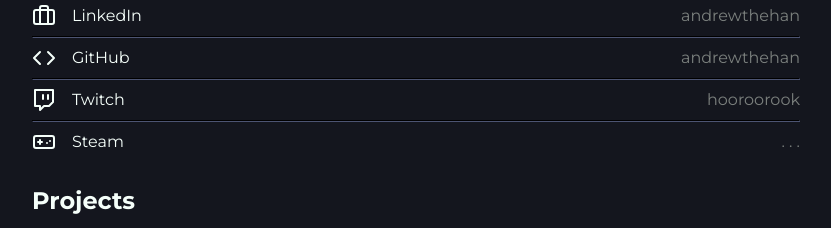
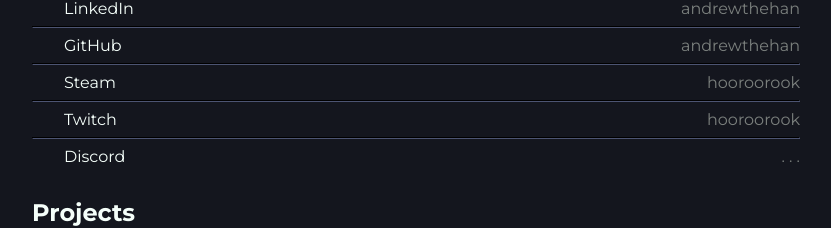
Before and after one commit to andrewthehan/andrewhan.dev, a SvelteKit app: page / in a window 1280 px wide. Shown: the part 258-486 px from the top of the page, without its empty margins (224-1055 px from the left). Built offline with nearby package versions, Linux system fonts and the light colour scheme; some icons are missing.

Commit message:
Add discord link. Update to use unplugin-icons.

```diff
--- a/package.json
+++ b/package.json
@@ -14,6 +14,8 @@
   },
   "devDependencies": {
     "@eslint/compat": "^1.2.3",
+    "@iconify-json/lucide": "^1.2.18",
+    "@iconify-json/simple-icons": "^1.2.15",
     "@sveltejs/adapter-static": "^3.0.6",
     "@sveltejs/kit": "^2.9.0",
     "@sveltejs/vite-plugin-svelte": "^5.0.0",
@@ -21,13 +23,13 @@
     "eslint-config-prettier": "^9.1.0",
     "eslint-plugin-svelte": "^2.36.0",
     "globals": "^15.0.0",
-    "lucide-svelte": "^0.465.0",
     "prettier": "^3.3.2",
     "prettier-plugin-svelte": "^3.2.6",
     "svelte": "^5.0.0",
     "svelte-check": "^4.0.0",
     "typescript": "^5.0.0",
     "typescript-eslint": "^8.0.0",
+    "unplugin-icons": "^0.21.0",
     "vite": "^6.0.0"
   }
 }
--- a/src/app.d.ts
+++ b/src/app.d.ts
@@ -1,3 +1,5 @@
+import "unplugin-icons/types/svelte";
+
 // See https://svelte.dev/docs/kit/types#app.d.ts
 // for information about these interfaces
 declare global {
--- a/src/routes/+page.svelte
+++ b/src/routes/+page.svelte
@@ -1,46 +1,53 @@
 <script lang="ts">
-  import AtSign from "lucide-svelte/icons/at-sign";
-  import Briefcase from "lucide-svelte/icons/briefcase";
-  import Brush from "lucide-svelte/icons/brush";
-  import CheckCircle from "lucide-svelte/icons/check-circle";
-  import Code from "lucide-svelte/icons/code";
-  import Gamepad from "lucide-svelte/icons/gamepad";
-  import ListMusic from "lucide-svelte/icons/list-music";
-  import Piano from "lucide-svelte/icons/piano";
-  import Twitch from "lucide-svelte/icons/twitch";
+  import Link from "$lib/Link.svelte";
+  import AtSignIcon from "virtual:icons/lucide/at-sign";
+  import BrushIcon from "virtual:icons/lucide/brush";
+  import CircleCheckBigIcon from "virtual:icons/lucide/circle-check-big";
+  import ListMusicIcon from "virtual:icons/lucide/list-music";
+  import PianoIcon from "virtual:icons/lucide/piano";
+  import DiscordIcon from "virtual:icons/simple-icons/discord";
+  import GithubIcon from "virtual:icons/simple-icons/github";
+  import LinkedinIcon from "virtual:icons/simple-icons/linkedin";
+  import SteamIcon from "virtual:icons/simple-icons/steam";
+  import TwitchIcon from "virtual:icons/simple-icons/twitch";
   import "../app.css";
-  import Link from "$lib/Link.svelte";
 
   const socials = [
     {
       name: "Email",
       description: "me@andrewhan.dev",
       link: "mailto:me@andrewhan.dev",
-      icon: AtSign,
+      icon: AtSignIcon,
     },
     {
       name: "LinkedIn",
       description: "andrewthehan",
       link: "https://www.linkedin.com/in/andrewthehan/",
-      icon: Briefcase,
+      icon: LinkedinIcon,
     },
     {
       name: "GitHub",
       description: "andrewthehan",
       link: "https://github.com/andrewthehan",
-      icon: Code,
+      icon: GithubIcon,
+    },
+    {
+      name: "Steam",
+      description: "hooroorook",
+      link: "https://steamcommunity.com/id/hooroorook/",
+      icon: SteamIcon,
     },
     {
       name: "Twitch",
       description: "hooroorook",
       link: "https://www.twitch.tv/hooroorook",
-      icon: Twitch,
+      icon: TwitchIcon,
     },
     {
-      name: "Steam",
+      name: "Discord",
       description: ". . .",
       alertMessage: "Ask me directly.",
-      icon: Gamepad,
+      icon: DiscordIcon,
     },
   ];
 
@@ -49,25 +56,25 @@
       name: "Check",
       description: "A minimal checklist app",
       link: "https://check.andrewhan.dev/",
-      icon: CheckCircle,
+      icon: CircleCheckBigIcon,
     },
     {
       name: "Piano",
       description: "A MIDI pianola",
       link: "https://piano.andrewhan.dev/",
-      icon: Piano,
+      icon: PianoIcon,
     },
     {
       name: "Butterfly",
       description: "An artwork utilizing regular polygons",
       link: "https://github.com/andrewthehan/butterfly",
-      icon: Brush,
+      icon: BrushIcon,
     },
     {
       name: "Transcriptions",
       description: "Some piano transcriptions",
       link: "https://transcriptions.andrewhan.dev/",
-      icon: ListMusic,
+      icon: ListMusicIcon,
     },
   ];
 </script>
--- a/vite.config.ts
+++ b/vite.config.ts
@@ -1,6 +1,12 @@
 import { sveltekit } from "@sveltejs/kit/vite";
 import { defineConfig } from "vite";
+import Icons from "unplugin-icons/vite";
 
 export default defineConfig({
-  plugins: [sveltekit()],
+  plugins: [
+    sveltekit(),
+    Icons({
+      compiler: "svelte",
+    }),
+  ],
 });
```
Also changed, not shown: 1 other file (tests, documents, lock files or other folders).
